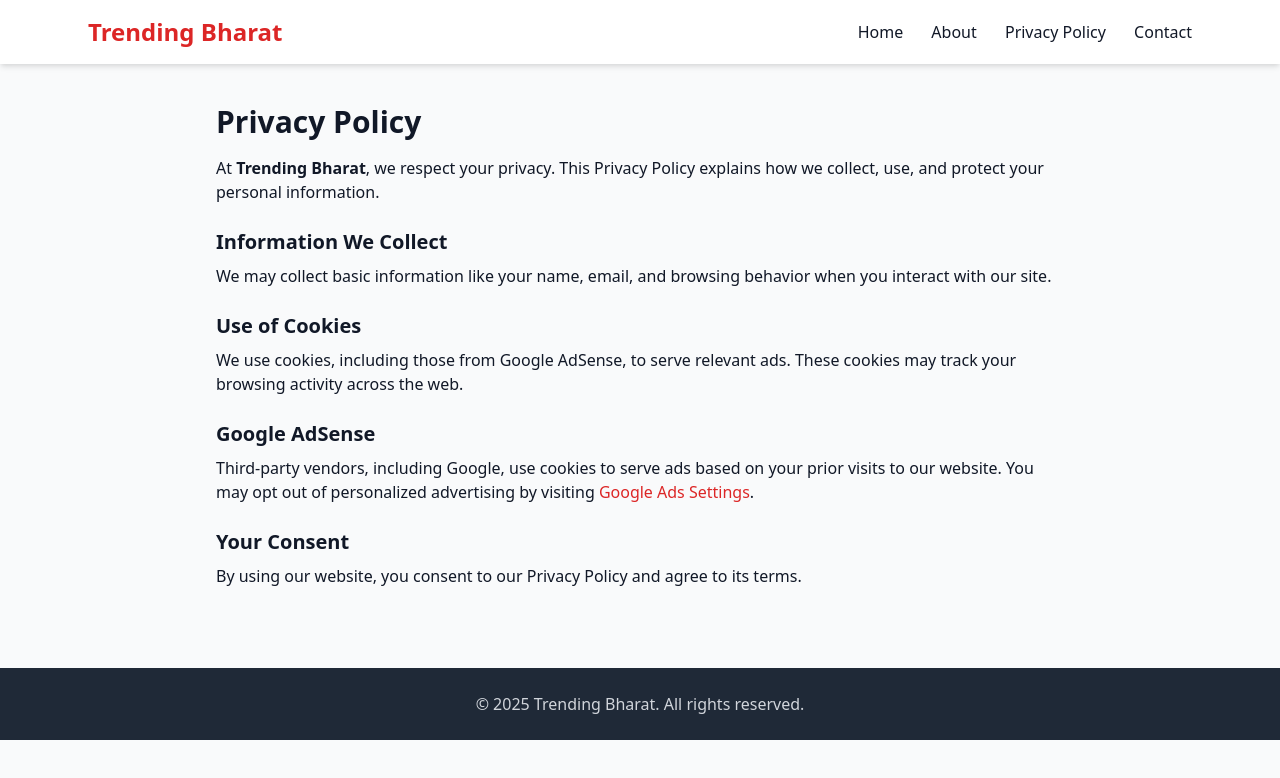
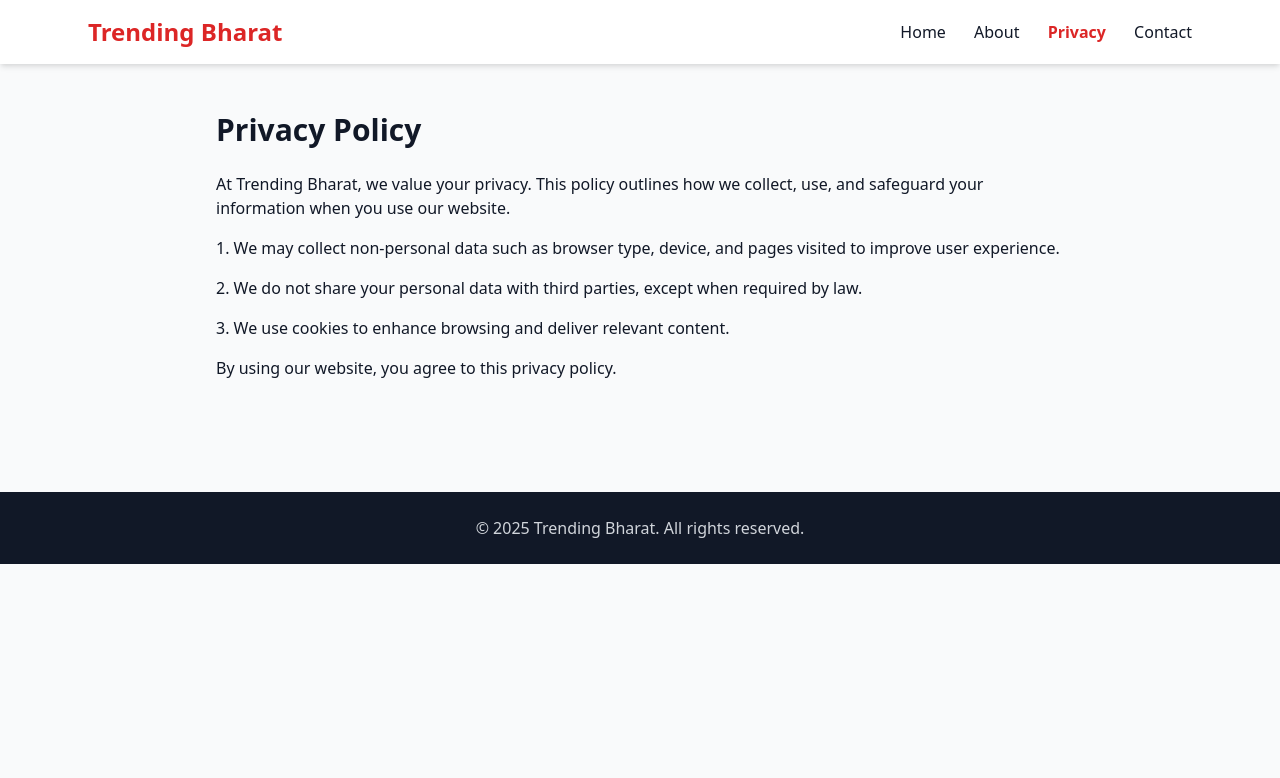
Before and after one commit to wholenewaround-sys/trending-bharat, a plain HTML site: page Privacy.html in a window 1280 px wide. Drawn offline with nearby package versions, Linux system fonts and the light colour scheme.

Commit message:
Update Privacy.html

```diff
--- a/Privacy.html
+++ b/Privacy.html
@@ -7,38 +7,36 @@
   <link rel="stylesheet" href="https://cdnjs.cloudflare.com/ajax/libs/tailwindcss/2.2.19/tailwind.min.css">
 </head>
 <body class="bg-gray-50 text-gray-900">
+
+  <!-- Header -->
   <header class="bg-white shadow-md sticky top-0 z-50">
     <div class="max-w-6xl mx-auto flex justify-between items-center py-4 px-6">
       <h1 class="text-2xl font-bold text-red-600">Trending Bharat</h1>
       <nav class="space-x-6">
         <a href="index.html" class="hover:text-red-600">Home</a>
         <a href="about.html" class="hover:text-red-600">About</a>
-        <a href="privacy.html" class="hover:text-red-600">Privacy Policy</a>
+        <a href="privacy.html" class="text-red-600 font-semibold">Privacy</a>
         <a href="contact.html" class="hover:text-red-600">Contact</a>
       </nav>
     </div>
   </header>
 
-  <main class="max-w-4xl mx-auto py-10 px-6">
-    <h2 class="text-3xl font-bold mb-4">Privacy Policy</h2>
-    <p class="mb-4">At <b>Trending Bharat</b>, we respect your privacy. This Privacy Policy explains how we collect, use, and protect your personal information.</p>
+  <!-- Privacy Section -->
+  <section class="max-w-4xl mx-auto py-12 px-6">
+    <h2 class="text-3xl font-bold mb-6">Privacy Policy</h2>
+    <p class="mb-4">At Trending Bharat, we value your privacy. This policy outlines how we collect, use, and safeguard your information when you use our website.</p>
+    <p class="mb-4">1. We may collect non-personal data such as browser type, device, and pages visited to improve user experience.</p>
+    <p class="mb-4">2. We do not share your personal data with third parties, except when required by law.</p>
+    <p class="mb-4">3. We use cookies to enhance browsing and deliver relevant content.</p>
+    <p class="mb-4">By using our website, you agree to this privacy policy.</p>
+  </section>
 
-    <h3 class="text-xl font-semibold mt-6 mb-2">Information We Collect</h3>
-    <p>We may collect basic information like your name, email, and browsing behavior when you interact with our site.</p>
+  <!-- Footer -->
+  <footer class="bg-gray-900 text-gray-300 py-6 mt-12">
+    <div class="max-w-6xl mx-auto text-center">
+      <p>© 2025 Trending Bharat. All rights reserved.</p>
+    </div>
+  </footer>
 
-    <h3 class="text-xl font-semibold mt-6 mb-2">Use of Cookies</h3>
-    <p>We use cookies, including those from Google AdSense, to serve relevant ads. These cookies may track your browsing activity across the web.</p>
-
-    <h3 class="text-xl font-semibold mt-6 mb-2">Google AdSense</h3>
-    <p>Third-party vendors, including Google, use cookies to serve ads based on your prior visits to our website.
-    You may opt out of personalized advertising by visiting <a href="https://www.google.com/settings/ads/" target="_blank" class="text-red-600">Google Ads Settings</a>.</p>
-
-    <h3 class="text-xl font-semibold mt-6 mb-2">Your Consent</h3>
-    <p>By using our website, you consent to our Privacy Policy and agree to its terms.</p>
-  </main>
-
-  <footer class="bg-gray-800 text-gray-300 py-6 mt-10 text-center">
-    <p>&copy; 2025 Trending Bharat. All rights reserved.</p>
-  </footer>
 </body>
 </html>
```
